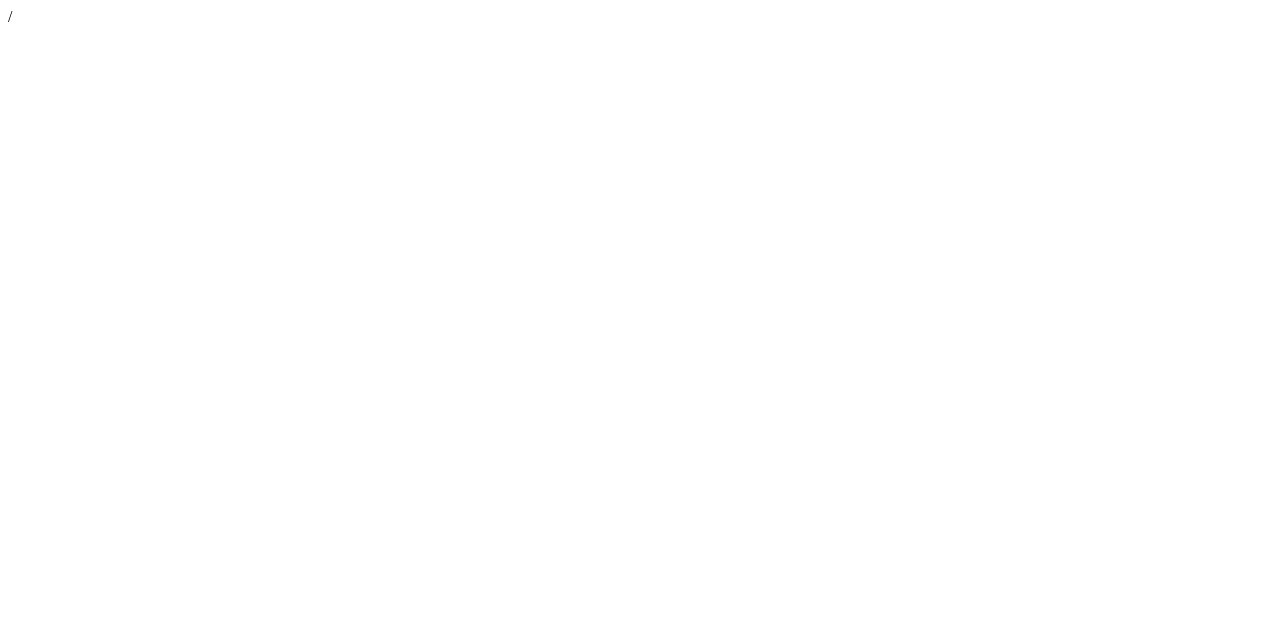
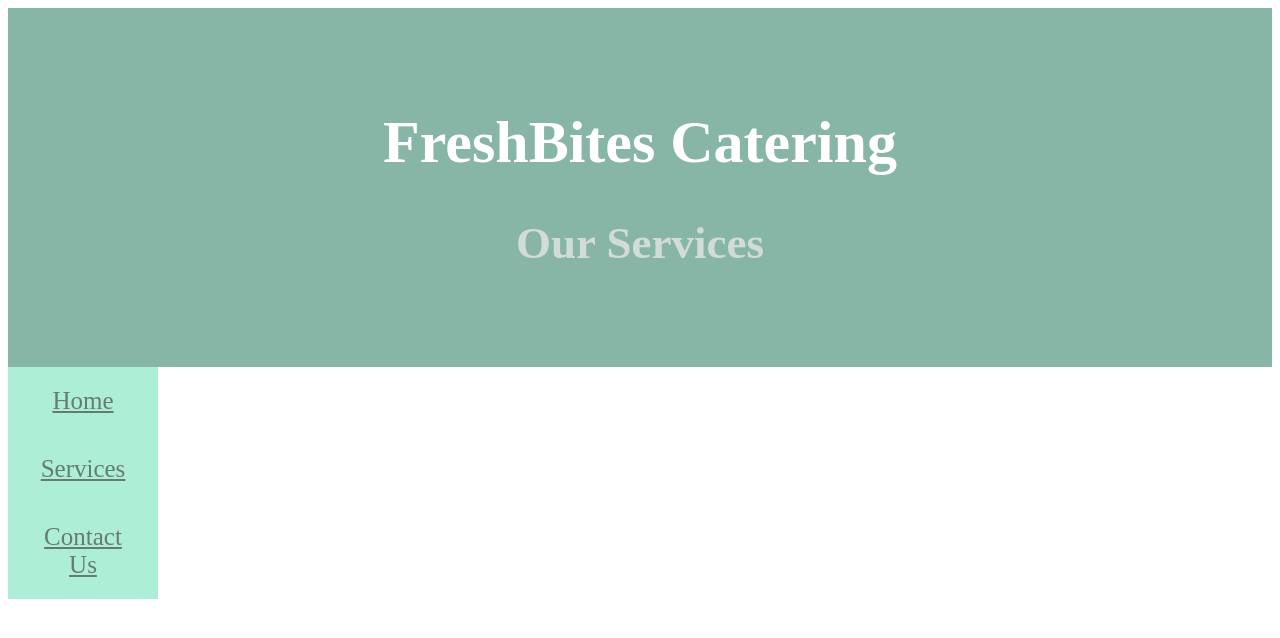
Before and after one commit to 30024344/refactored-adventure, a plain HTML site: page freshbite/services.html in a window 1280 px wide. Drawn offline with Linux system fonts and the light colour scheme.

Commit message:
freshbites

```diff
--- a/freshbite/contact.html
+++ b/freshbite/contact.html
@@ -1,9 +1,19 @@
-/<!DOCTYPE html>
+<!DOCTYPE html>
 <html>
     <head>
-
+       <link rel="stylesheet" href="css/style.css">
+       <title>FreshBites Contact</title>
+       <link rel="icon" type="image/x-icon" href="/media/favicon.ico">
     </head>
     <body>
-
+       <div class="header">
+            <h1>FreshBites Catering</h1>
+            <h2>Contact Us</h2>
+        </div>
+       <div class="pagebar">
+            <a href="index.html">Home</a>
+            <a href="services.html">Services</a>
+            <a href="contact.html">Contact Us</a>
+       </div>
     </body>
 </html>
--- /dev/null
+++ b/freshbite/css/style.css
@@ -0,0 +1,38 @@
+
+
+h1 {
+  text-align: center;
+}
+
+.pagebar {
+    width: 150px;
+    background-color: #ADEFD6;
+}
+
+.pagebar a {
+    display: block;
+    text-align: center;
+    padding: 20px;
+    transition: all 0.3s ease;
+    color: #667B73;
+    font-size: 25px;
+}
+
+.pagebar a:hover {
+  background-color: #95CEB9;
+}
+
+.active {
+  background-color: #739B8D;
+}
+
+ .header {
+     padding: 60px;
+  text-align: center;
+  background: #88B6A6;
+  color: white;
+  font-size: 30px;
+ }
+ .header h2 {
+     color: #D1DCD8
+ }
--- a/freshbite/services.html
+++ b/freshbite/services.html
@@ -1,9 +1,19 @@
-/<!DOCTYPE html>
+<!DOCTYPE html>
 <html>
     <head>
-
+       <link rel="stylesheet" href="css/style.css">
+       <title>FreshBites Services</title>
+       <link rel="icon" type="image/x-icon" href="/media/favicon.ico">
     </head>
     <body>
-
+        <div class="header">
+            <h1>FreshBites Catering</h1>
+            <h2>Our Services</h2>
+        </div>
+        <div class="pagebar">
+            <a href="index.html">Home</a>
+            <a href="services.html">Services</a>
+            <a href="contact.html">Contact Us</a>
+        </div>
     </body>
 </html>
```
Also changed, not shown: freshbite/index.html (+13 -3 lines), freshbite/media/favicon.ico (added), freshbite/media/freshbites-catering-high-resolution-logo-transparent.png (added), freshbite/media/png/logo-black.png (added), freshbite/media/png/logo-color.png (added), freshbite/media/png/logo-no-background.png (added), freshbite/media/png/logo-white.png (added), freshbite/media/svg/logo-black.svg (added), freshbite/media/svg/logo-color.svg (added), freshbite/media/svg/logo-no-background.svg (added), freshbite/media/svg/logo-white.svg (added), 5 other files.
